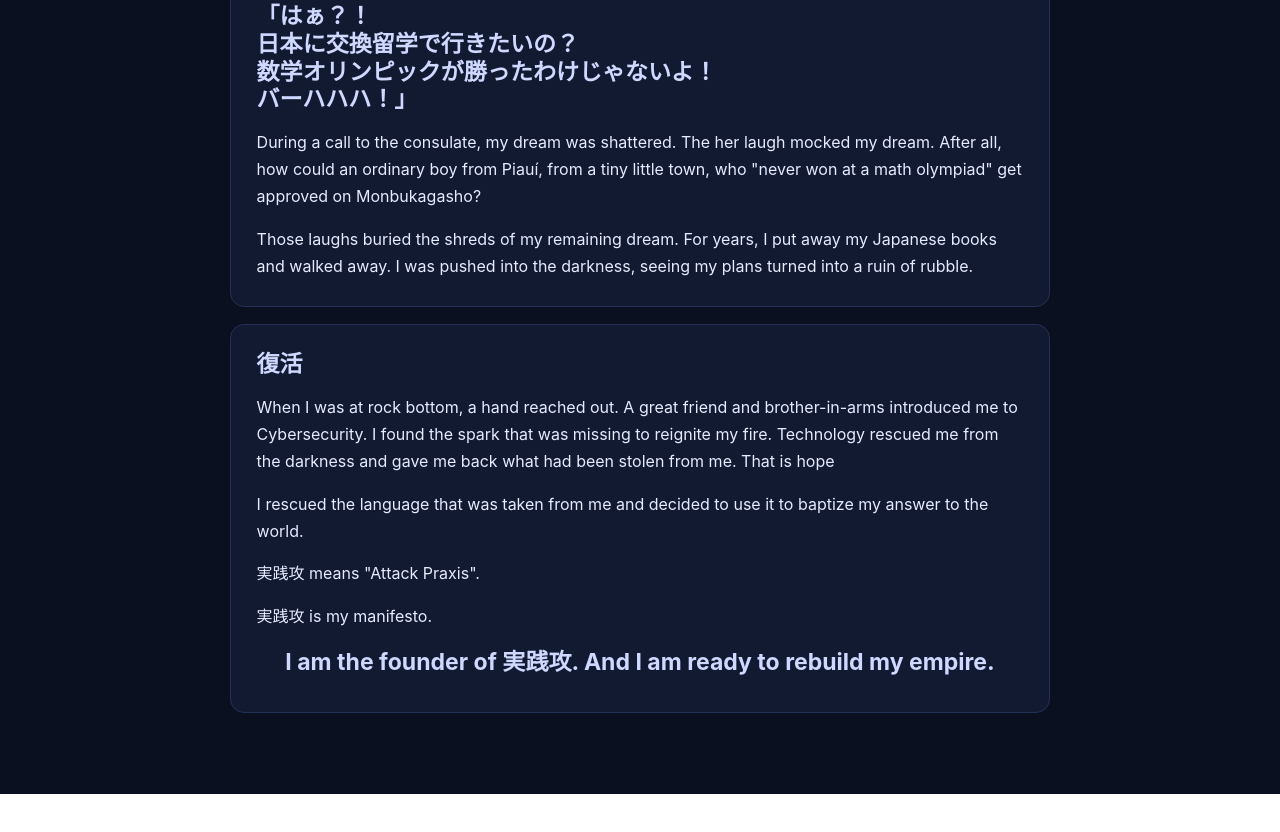
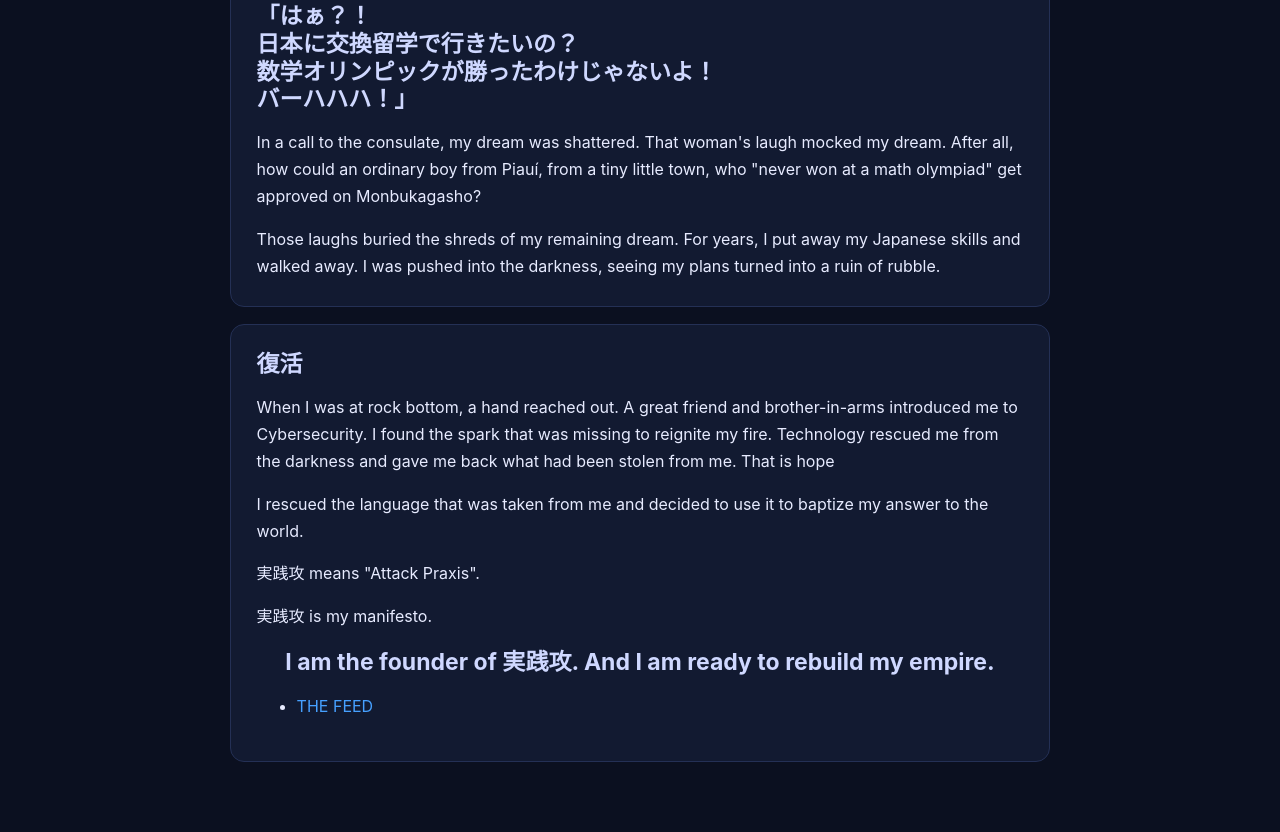
Before and after one commit to GilsonJunio/fundador, an Astro site: page / in a window 1280 px wide. Shown: the part 678-1510 px from the top of the page. Before the commit the page ends 1472 px from the top, so only its background shows below. Built offline with nearby package versions, Linux system fonts and the light colour scheme; Astro itself is replaced by a stand-in of ours.

Commit message:
Fixed typo and add the FEED

```diff
--- a/src/pages/index.astro
+++ b/src/pages/index.astro
@@ -111,7 +111,7 @@
         <article class="card">
           <h2>始まり</h2>
           <p>
-            Ilha Grande (BRAZIL-PI)). </br>
+            Ilha Grande (BRAZIL-PI). </br>
             A tiny city cursed by a lack of infrastructure.<br/>
             People around me always saw me as a little genius,
             and do you know what's a little genius biggest weakness? <br/>
@@ -130,14 +130,14 @@
             <br/>バーハハハ！」
           </h2>
           <p>
-            During a call to the consulate, my dream was shattered.
-            The her laugh mocked my dream. After all, how
+            In a call to the consulate, my dream was shattered.
+            That woman's laugh mocked my dream. After all, how
             could an ordinary boy from Piauí, from a tiny little town,
             who "never won at a math olympiad" get approved on Monbukagasho?
           </p>
           <p>
             Those laughs buried the shreds of my remaining dream.
-            For years, I put away my Japanese books and walked away.
+            For years, I put away my Japanese skills and walked away.
             I was pushed into the darkness, seeing my plans turned into a ruin of rubble.
           </p>
         </article>
@@ -163,6 +163,9 @@
           <h2 class="founder-claim">
             I am the founder of 実践攻. And I am ready to rebuild my empire.
           </h2>
+          <ul>
+            <li><a href="https://feed.jissenkou.org">THE FEED</a></li>
+          </ul>
         </article>
       </section>
     </main>
```
